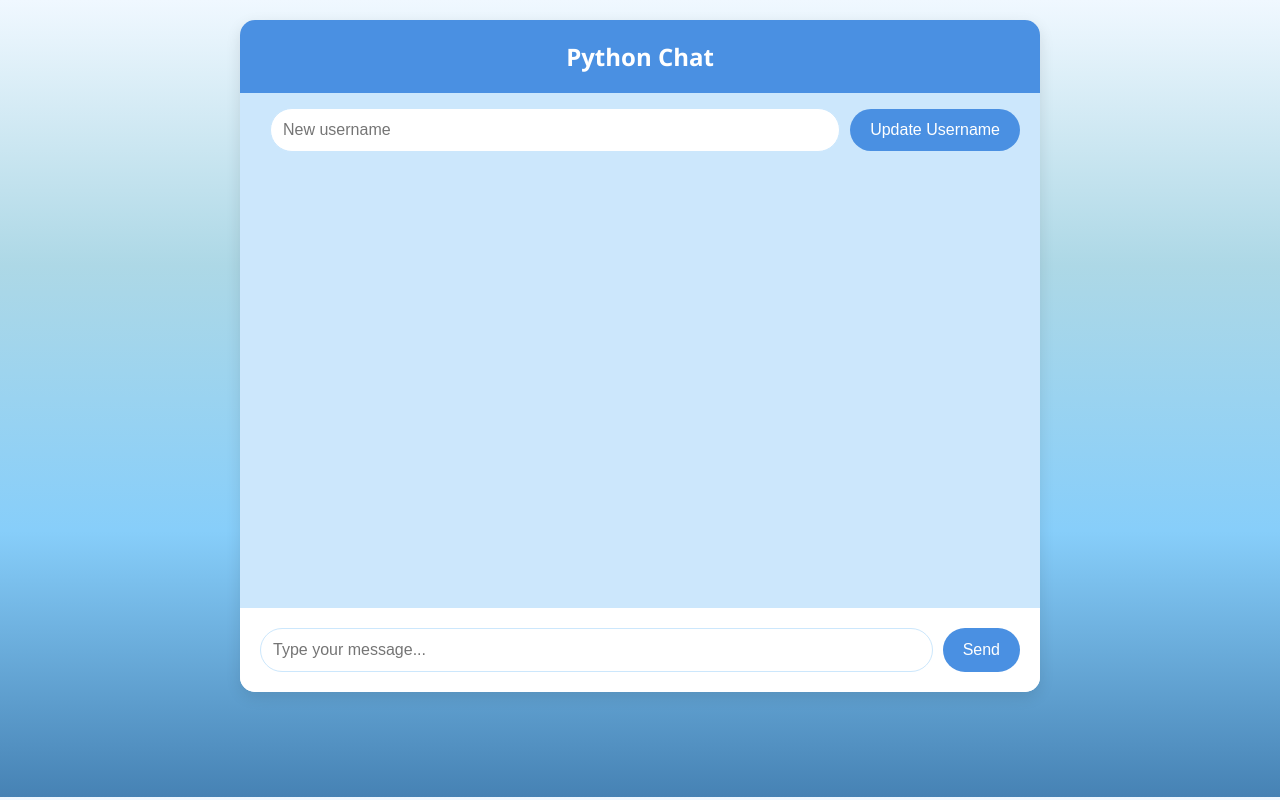
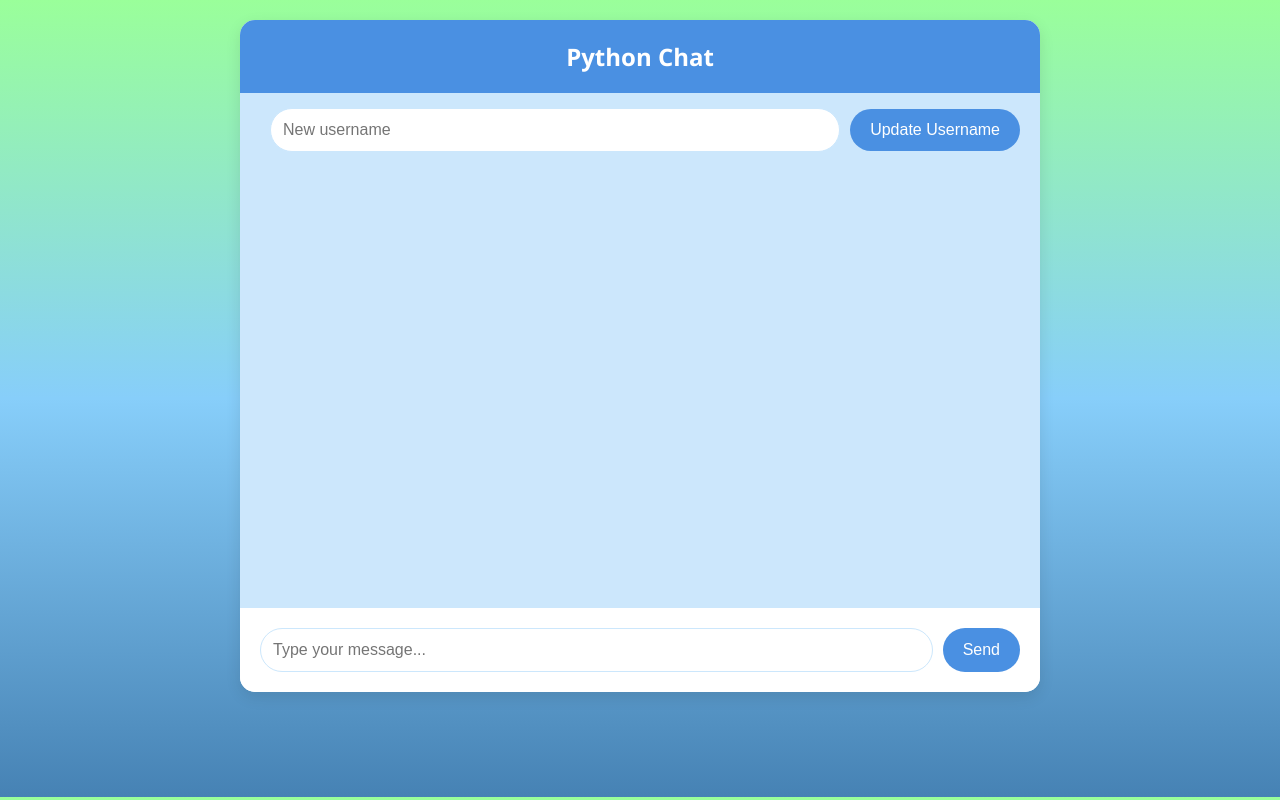
Before and after one commit to amzooon/INET_Chat_App, a Flask app: page / in a window 1280 px wide. Run offline with Flask 3, Linux system fonts and the light colour scheme; some libraries are stand-ins or nearby versions.

Commit message:
Update index.html

```diff
--- a/templates/index.html
+++ b/templates/index.html
@@ -21,16 +21,17 @@
 				--text-color: #2c3e50;
 				--message-bg: #e1eeff;
 				--system-message-color: #8fa4b8;
-				--bg-gradient: linear-gradient(180deg, rgba(240, 248, 255, 1), rgba(173, 216, 230, 1), rgba(135, 206, 250, 1), rgba(70, 130, 180, 1));
+				--bg-gradient: linear-gradient(180deg, rgb(154, 255, 154), rgba(135, 206, 250, 1), rgba(70, 130, 180, 1));
+
 			}
 
 			body {
 				font-family: "Segoe UI", Tahoma, Geneva, Verdana, sans-serif;
 				margin: 0;
-    height: 97.1vh;
-    background: var(--bg-gradient);
-    background-size: cover;
-    background-repeat: no-repeat;
+                                height: 97.1vh;
+                                background: var(--bg-gradient);
+                                background-size: cover;
+                                background-repeat: no-repeat;
 				background: var(--bg-gradient);
 			}
 
```
